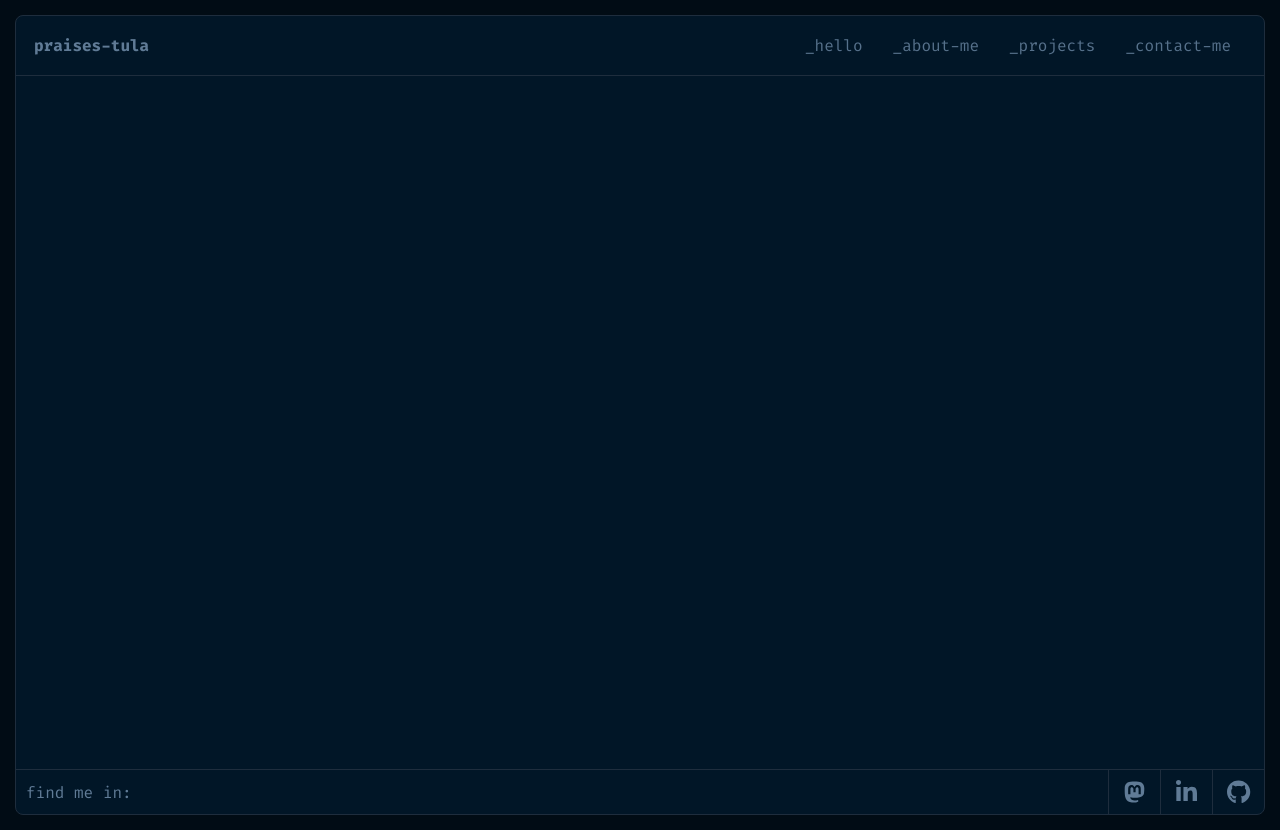
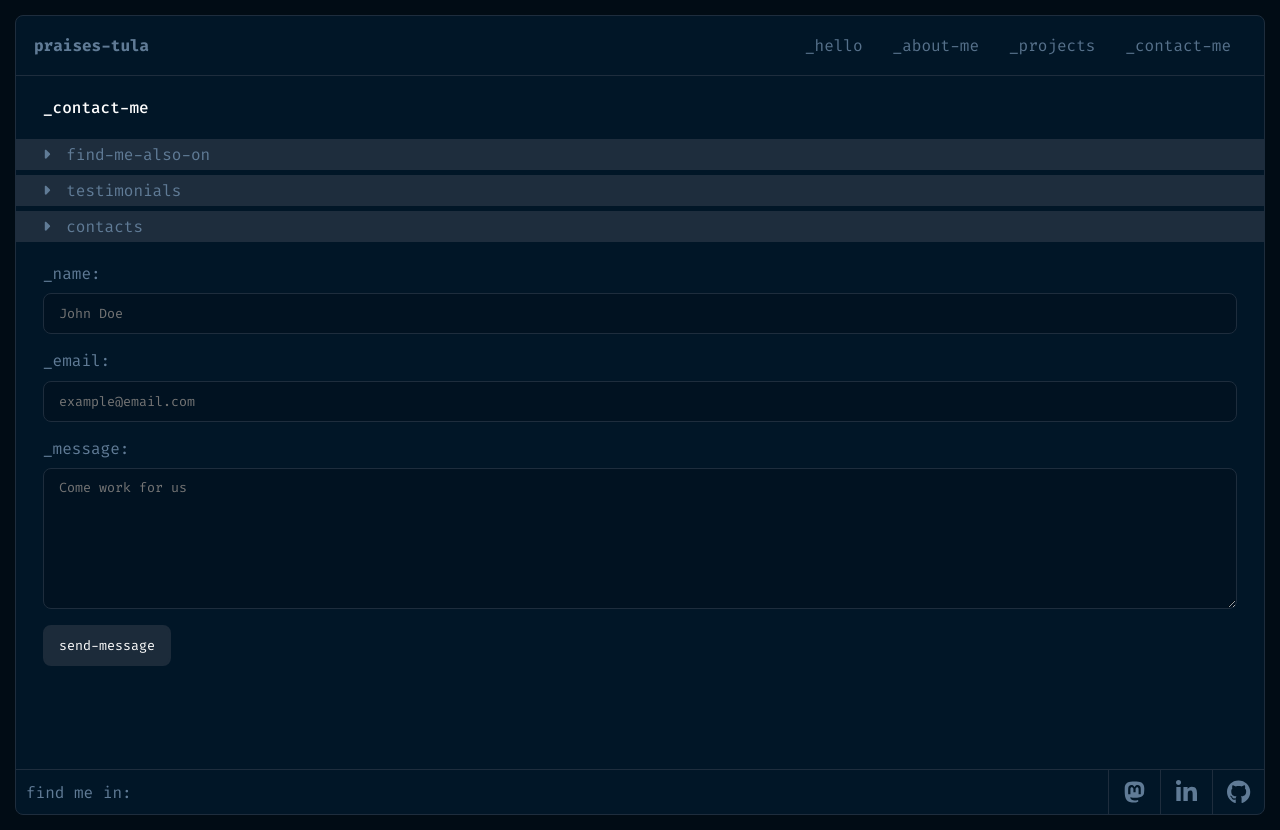
Before and after one commit to PraisesPJMT/Praises-Tula, a React (Create React App) app: page /contact in a window 1280 px wide. Built offline with nearby package versions, Linux system fonts and the light colour scheme.

Commit message:
Add `Contact` page to app

```diff
--- a/src/App.js
+++ b/src/App.js
@@ -8,6 +8,7 @@
 import Header from './components/header/Header';
 import Footer from './components/footer/Footer';
 import About from './components/about/About';
+import Contact from './components/contact/Contact';
 
 const App = () => (
   <Router>
@@ -16,6 +17,7 @@
       <Routes>
         <Route path="/" element={<Hello />} />
         <Route path="/about" element={<About />} />
+        <Route path="/contact" element={<Contact />} />
       </Routes>
     </main>
     <Footer />
--- a/src/components/header/Header.js
+++ b/src/components/header/Header.js
@@ -12,7 +12,7 @@
     { path: '/', link: '_hello' },
     { path: '/about', link: '_about-me' },
     { path: '/', link: '_projects' },
-    { path: '/', link: '_contact-me' },
+    { path: '/contact', link: '_contact-me' },
   ];
 
   return (
--- a/src/index.css
+++ b/src/index.css
@@ -13,6 +13,8 @@
   --greenColor: #43d9ad;
   --orangeColor: #e99287;
   --borderColor: #1e2d3d;
+  --btnColor: #1c2b3a;
+  --formTextColor: #465e77;
   --darkBackground: #011221;
   --textColor: #607b96;
   --textWhite: #fff;
```
